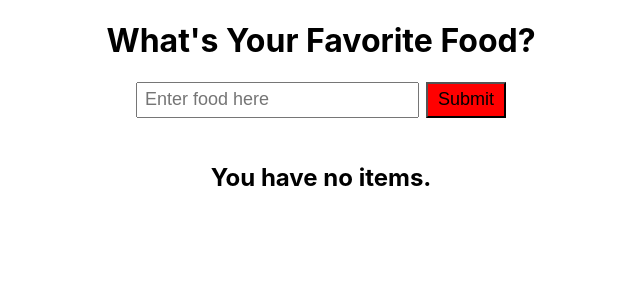
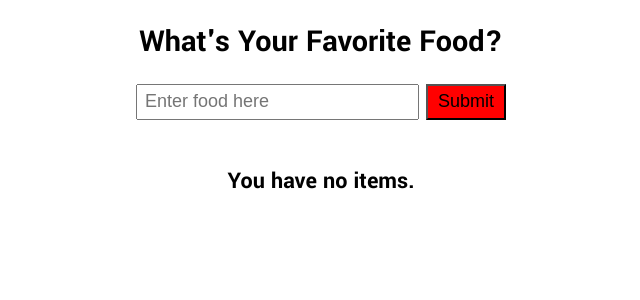
Before and after one commit to nyssakeller/food-code-challenge, a React (Create React App) app: page / in a window 1280 px wide. Shown: the top 300 px of the page, without its empty margins (319-959 px from the left). Built offline with nearby package versions, Linux system fonts and the light colour scheme.

Commit message:
Style fonts

```diff
--- a/src/App/App.css
+++ b/src/App/App.css
@@ -1,3 +1,7 @@
+@import url('https://fonts.googleapis.com/css?family=Yantramanav:300');
+
 .App {
+  font-family: 'Yantramanav', sans-serif;
+  font-weight: 300;
   text-align: center;
 }
--- a/src/CardContainer/CardContainer.css
+++ b/src/CardContainer/CardContainer.css
@@ -1,3 +1,5 @@
+@import url('https://fonts.googleapis.com/css?family=Yantramanav:300,700');
+
 #card-container {
   display: flex;
   flex-wrap: wrap;
@@ -8,6 +10,8 @@
   align-items: center;
   border: solid red 3px;
   display: flex;
+  font-size: 36px;
+  font-weight: 700;
   height: 170px;
   justify-content: center;
   margin: 15px;
```
